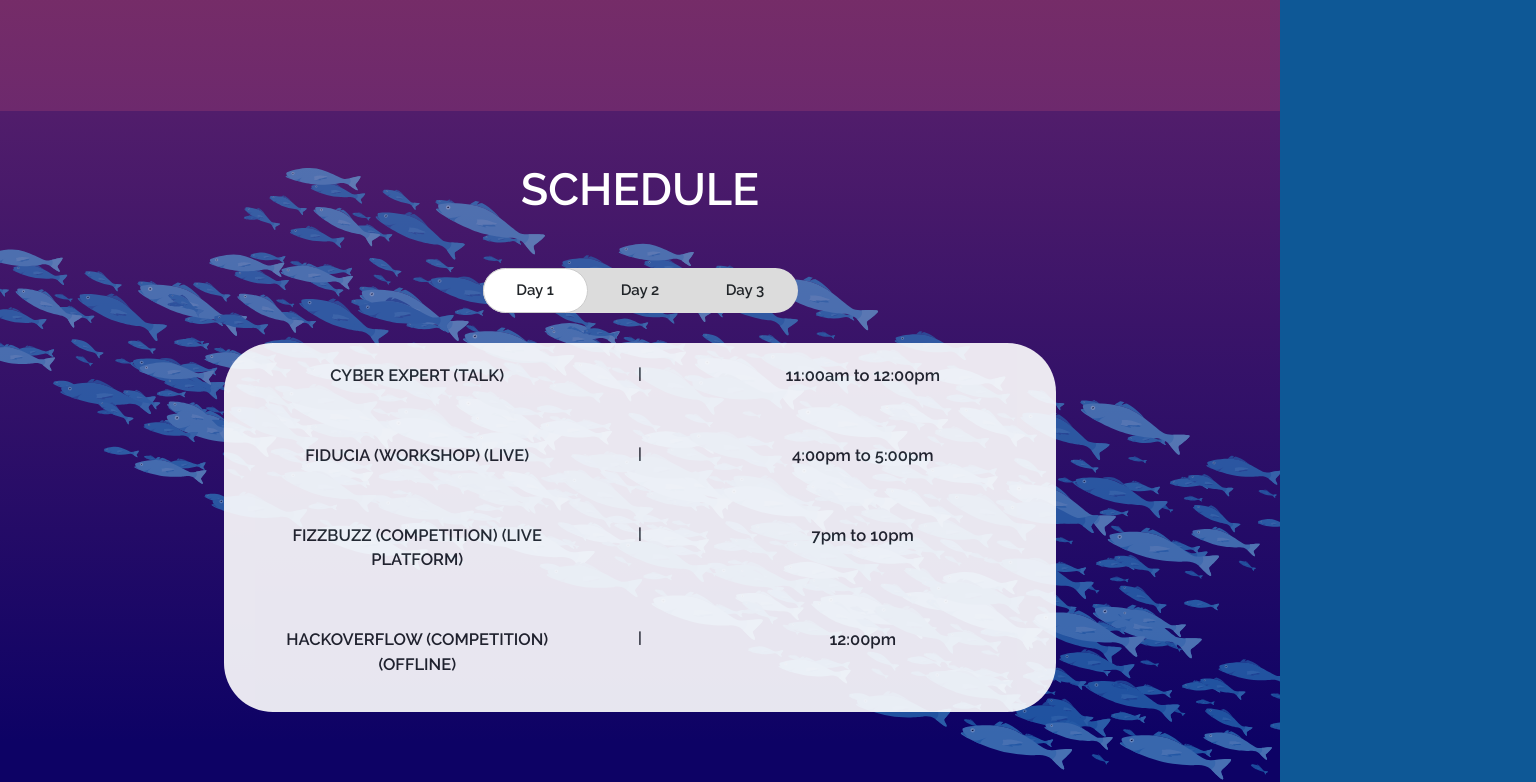
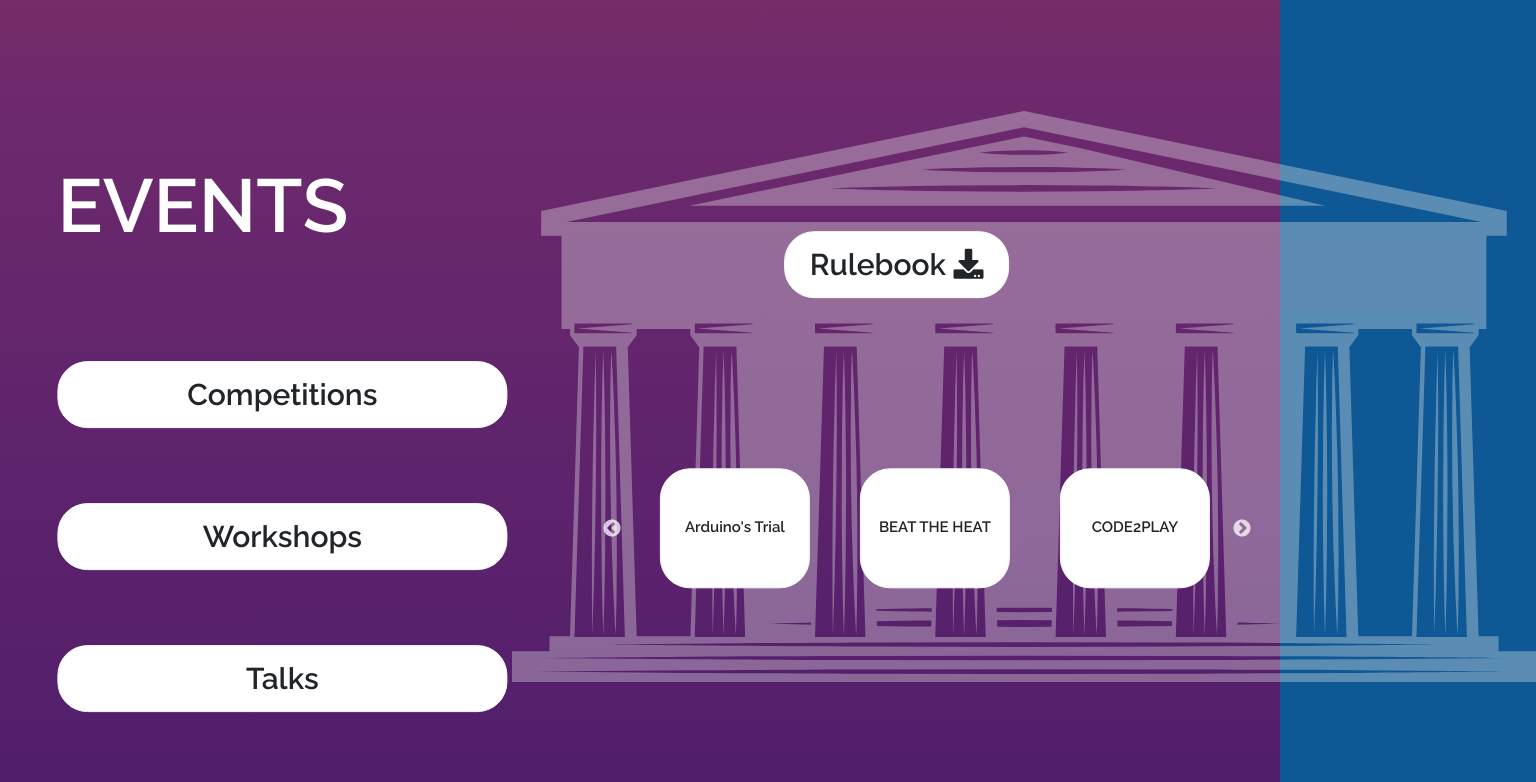
Before and after one commit to ayaniitgoa/TechFest, a React (Create React App) app: page / in a window 1280 px wide. Shown: the part 1474-2256 px from the top of the page, 1536 px wide, since content can reach past the window. Built offline with nearby package versions, Linux system fonts and the light colour scheme.

Commit message:
Added events section

```diff
--- a/src/Containers/EventsPage/EventsPage.js
+++ b/src/Containers/EventsPage/EventsPage.js
@@ -77,7 +77,6 @@ export default class Events extends Component {
       speed: 500,
       slidesToShow: 3,
       slidesToScroll: 2,
-      rows: 2,
     };
     const settings2 = {
       infinite: true,
--- a/src/Containers/SiteContainer/SiteContainer.js
+++ b/src/Containers/SiteContainer/SiteContainer.js
@@ -1,7 +1,7 @@
 import React, { useEffect, useState } from "react";
 import AboutUs from "../AboutUs/AboutUs";
 import ContactUs from "../ContactUs/ContactUs";
-// import EventsPage from "../EventsPage/EventsPage";
+import EventsPage from "../EventsPage/EventsPage";
 import FAQ from "../FAQ/FAQ";
 import HomePage from "../HomePage/HomePage";
 import Schedule from "../Schedule/Schedule";
@@ -32,8 +32,8 @@ function SiteContainer() {
       </a>
       <HomePage />
       <AboutUs />
-      {/* <EventsPage />
-       */}
+      <EventsPage />
+
       <Schedule />
       <Sponsors />
       <FAQ />
```
Also changed, not shown: 1 other file (tests, documents, lock files or other folders).
